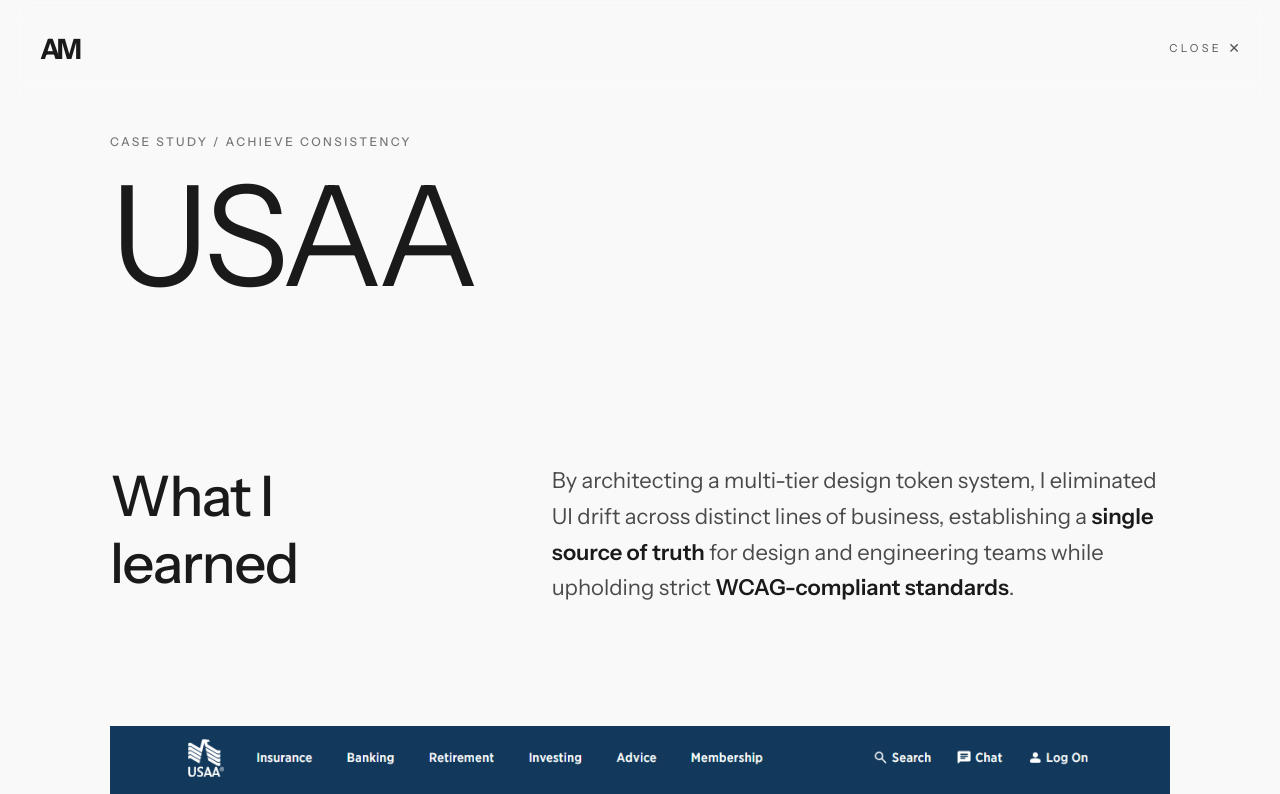
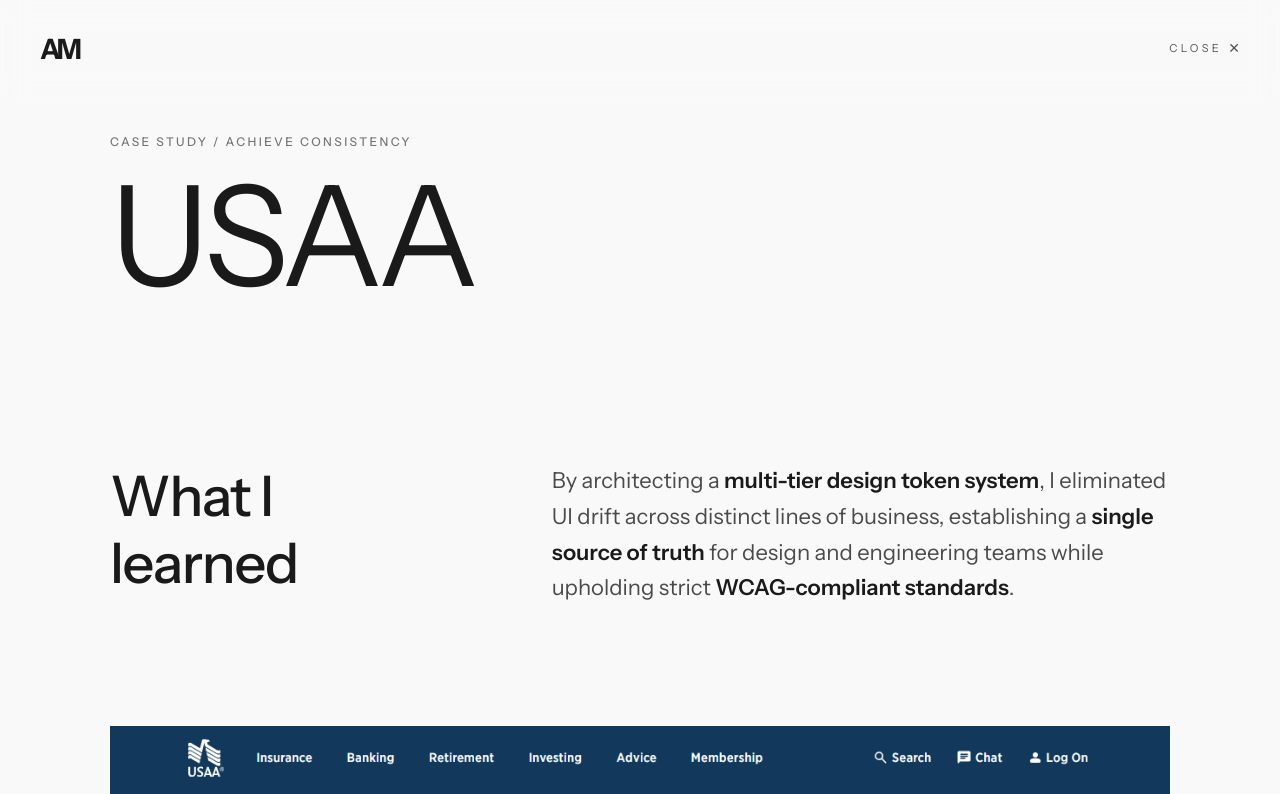
Before and after one commit to dizsel74/am-portfolio-2026, a React (Vite) app: page /work/usaa in a window 1280 px wide. Shown: the top 794 px of the page. Built offline with nearby package versions, Linux system fonts and the light colour scheme.

Commit message:
bold text in multi-ier ...

```diff
--- a/src/components/USAAProject.jsx
+++ b/src/components/USAAProject.jsx
@@ -57,15 +57,14 @@ const USAAProject = () => {
               {/* Columna Izquierda: Título */}
               <div className="col-span-12 lg:col-span-4 mb-8 lg:mb-0">
                 <h3 className="text-[56px] font-medium leading-[1.2] tracking-tight text-[#1a1a1a]">
-                  What I
-                  learned
+                  What I learned
                 </h3>
               </div>
 
               {/* Columna Derecha: Párrafo */}
               <div className="col-span-12 lg:col-start-6 lg:col-span-7">
                 <p className="text-[clamp(18px,2vw,22px)] leading-relaxed text-[#4A4A4A] font-normal">
-                  By architecting a multi-tier design token system, I eliminated UI drift across distinct lines of business, establishing a <strong className="font-semibold text-[#1a1a1a]">single source of truth</strong> for design and engineering teams while upholding strict <strong className="font-semibold text-[#1a1a1a]">WCAG-compliant standards</strong>.
+                  By architecting a <strong className="font-semibold text-[#1a1a1a]">multi-tier design token system</strong>, I eliminated UI drift across distinct lines of business, establishing a <strong className="font-semibold text-[#1a1a1a]">single source of truth</strong> for design and engineering teams while upholding strict <strong className="font-semibold text-[#1a1a1a]">WCAG-compliant standards</strong>.
                 </p>
               </div>
 
```
